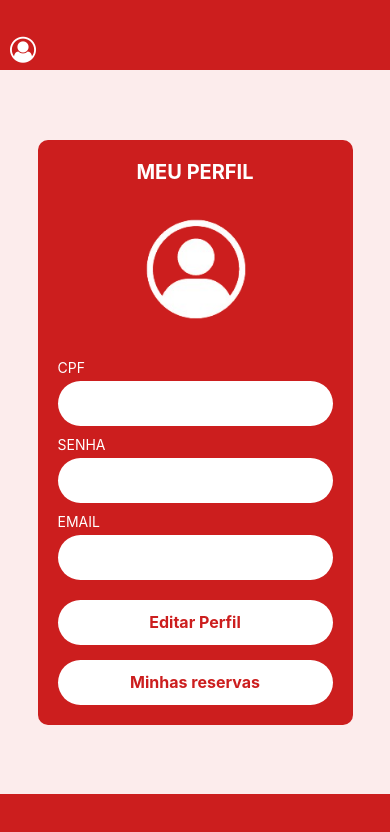
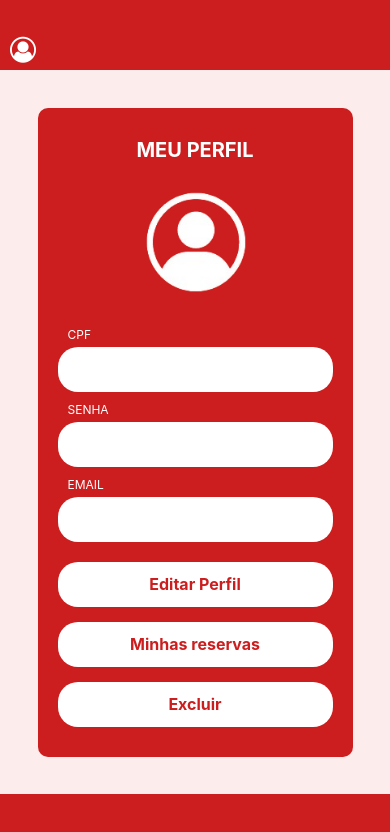
Before and after one commit to Kauanny19/Mobile_Sprint, a React Native app: screen /Perfil in a window 390 px wide. Shown: the top 832 px of the page. Built offline with nearby package versions, Linux system fonts and the light colour scheme.

Commit message:
Finalizado

```diff
--- a/src/axios/axios.js
+++ b/src/axios/axios.js
@@ -28,6 +28,7 @@ const sheets = {
     updateUser:(user) => api.put(`/user`, user),
     deleteReserva: (id) => api.delete(`/reserva/${id}`),
     getReservasPorUsuario: (id) => api.get(`/reserva/usuario/${id}`),
+    deleteUser: (id) => api.delete(`/user/${id}`),
 
 }
 export default sheets;
--- /dev/null
+++ b/src/components/ModalExcluirUser.js
@@ -0,0 +1,108 @@
+import React, { useEffect } from "react";
+import {
+  Modal,
+  View,
+  Text,
+  TouchableOpacity,
+  StyleSheet,
+  Alert,
+} from "react-native";
+import api from "../axios/axios";
+
+const ModalExcluirUser = ({ visible, usuario, onCancel, onDeleted, onClose }) => {
+  useEffect(() => {
+    if (usuario) {
+      console.log("Usuário para excluir:", usuario);
+    }
+  }, [usuario]);
+
+  const handleExcluirUser = async () => {
+    const id = usuario?.idUsuario;
+    if (!id) {
+      Alert.alert("Erro", "ID do usuário não encontrado.");
+      return;
+    }
+    try {
+      console.log("Deletando usuário com ID:", id);
+      await api.deleteUser(id); // Verifique se esse endpoint existe no seu api.js
+      Alert.alert("Sucesso", "Usuário deletado com sucesso.");
+      onDeleted?.();
+      onClose?.();
+    } catch (error) {
+      console.log("Erro ao deletar:", error);
+      Alert.alert(
+        "Erro",
+        error.response?.data?.error || "Erro ao deletar usuário."
+      );
+    }
+  };
+
+  if (!usuario) return null;
+
+  return (
+    <Modal transparent visible={visible} animationType="fade">
+      <View style={styles.overlay}>
+        <View style={styles.container}>
+          <Text style={styles.title}>
+            Deseja realmente excluir este usuário?
+          </Text>
+          <View style={styles.buttons}>
+            <TouchableOpacity style={styles.button} onPress={onCancel}>
+              <Text style={styles.cancelText}>Cancelar</Text>
+            </TouchableOpacity>
+            <TouchableOpacity style={styles.button} onPress={handleExcluirUser}>
+              <Text style={styles.confirmText}>Excluir</Text>
+            </TouchableOpacity>
+          </View>
+        </View>
+      </View>
+    </Modal>
+  );
+};
+
+const styles = StyleSheet.create({
+  overlay: {
+    flex: 1,
+    backgroundColor: "rgba(0,0,0,0.5)",
+    justifyContent: "center",
+    alignItems: "center",
+  },
+  container: {
+    backgroundColor: "#B11010",
+    padding: 20,
+    borderRadius: 10,
+    width: "80%",
+    alignItems: "center",
+  },
+  title: {
+    color: "white",
+    fontSize: 18,
+    fontWeight: "bold",
+    marginBottom: 15,
+    textAlign: "center",
+  },
+  buttons: {
+    flexDirection: "row",
+    justifyContent: "space-between",
+    width: "100%",
+    gap: 20,
+  },
+  button: {
+    backgroundColor: "#fff",
+    paddingHorizontal: 20,
+    paddingVertical: 10,
+    borderRadius: 8,
+    flex: 1,
+    alignItems: "center",
+  },
+  cancelText: {
+    color: "#B11010",
+    fontWeight: "bold",
+  },
+  confirmText: {
+    color: "#B11010",
+    fontWeight: "bold",
+  },
+});
+
+export default ModalExcluirUser;
--- a/src/screens/Perfil.js
+++ b/src/screens/Perfil.js
@@ -13,6 +13,7 @@ import api from "../axios/axios";
 import { useNavigation } from "@react-navigation/native";
 import * as SecureStore from "expo-secure-store";
 import ModalAtualizarUser from "../components/ModalAtualizarUser";
+import ModalExcluirUser from "../components/ModalExcluirUser";
 
 const Perfil = () => {
   const navigation = useNavigation();
@@ -20,7 +21,7 @@ const Perfil = () => {
     nome: "",
     email: "",
     cpf: "",
-    senha: ""
+    senha: "",
   });
 
   const [idUsuario, setIdUsuario] = useState(null);
@@ -53,7 +54,8 @@ const Perfil = () => {
     }
   }
 
-  const [modalVisible, setModalVisible] = useState(false);
+  const [modalAtualizarVisible, setModalAtualizarVisible] = useState(false);
+  const [modalExcluirVisible, setModalExcluirVisible] = useState(false);
 
   return (
     <View style={styles.content}>
@@ -91,7 +93,7 @@ const Perfil = () => {
 
         <TouchableOpacity
           style={styles.button}
-          onPress={() => setModalVisible(true)}
+          onPress={() => setModalAtualizarVisible(true)}
         >
           <Text style={styles.buttonText}>Editar Perfil</Text>
         </TouchableOpacity>
@@ -103,9 +105,16 @@ const Perfil = () => {
           <Text style={styles.buttonText}>Minhas reservas</Text>
         </TouchableOpacity>
 
+        <TouchableOpacity
+          style={styles.button}
+          onPress={() => setModalExcluirVisible(true)}
+        >
+          <Text style={styles.buttonText}>Excluir</Text>
+        </TouchableOpacity>
+
         <ModalAtualizarUser
-          visible={modalVisible}
-          onClose={() => setModalVisible(false)}
+          visible={modalAtualizarVisible}
+          onClose={() => setModalAtualizarVisible(false)}
           usuario={{
             nome: user.nome,
             email: user.email,
@@ -114,6 +123,23 @@ const Perfil = () => {
             id_usuario: idUsuario,
           }}
           onSuccess={() => carregarDadosUsuario(idUsuario)}
+        />
+
+        <ModalExcluirUser
+          visible={modalExcluirVisible}
+          onClose={() => setModalExcluirVisible(false)}
+          onCancel={() => setModalExcluirVisible(false)}
+          onDeleted={() => {
+            setModalExcluirVisible(false);
+            navigation.navigate("Perfil")
+          }}
+          usuario={{
+            idUsuario: idUsuario,
+            nome: user.nome,
+            email: user.email,
+            senha: user.senha,
+            cpf: user.cpf,
+          }}
         />
       </View>
     </View>
@@ -132,7 +158,8 @@ const styles = StyleSheet.create({
     backgroundColor: "#CC1E1E",
     width: "90%",
     borderRadius: 10,
-    padding: 20,
+    paddingVertical: 30,
+    paddingHorizontal: 20,
     alignItems: "center",
   },
   title: {
@@ -144,11 +171,11 @@ const styles = StyleSheet.create({
   imgPerfilContainer: {
     justifyContent: "center",
     alignItems: "center",
-    marginVertical: 15,
+    marginVertical: 10,
   },
   name: {
     color: "white",
-    fontSize: 22,
+    fontSize: 18,
     fontWeight: "bold",
     marginTop: 10,
   },
@@ -158,20 +185,23 @@ const styles = StyleSheet.create({
   },
   label: {
     color: "white",
+    fontSize: 12,
     marginBottom: 5,
+    marginLeft: 10,
   },
   input: {
     width: "100%",
     height: 45,
     backgroundColor: "white",
-    borderRadius: 25,
+    borderRadius: 20,
     paddingHorizontal: 15,
+    fontSize: 14,
   },
   button: {
     width: "100%",
     height: 45,
     backgroundColor: "white",
-    borderRadius: 25,
+    borderRadius: 20,
     marginTop: 15,
     justifyContent: "center",
     alignItems: "center",
@@ -183,4 +213,5 @@ const styles = StyleSheet.create({
   },
 });
 
+
 export default Perfil;
```
